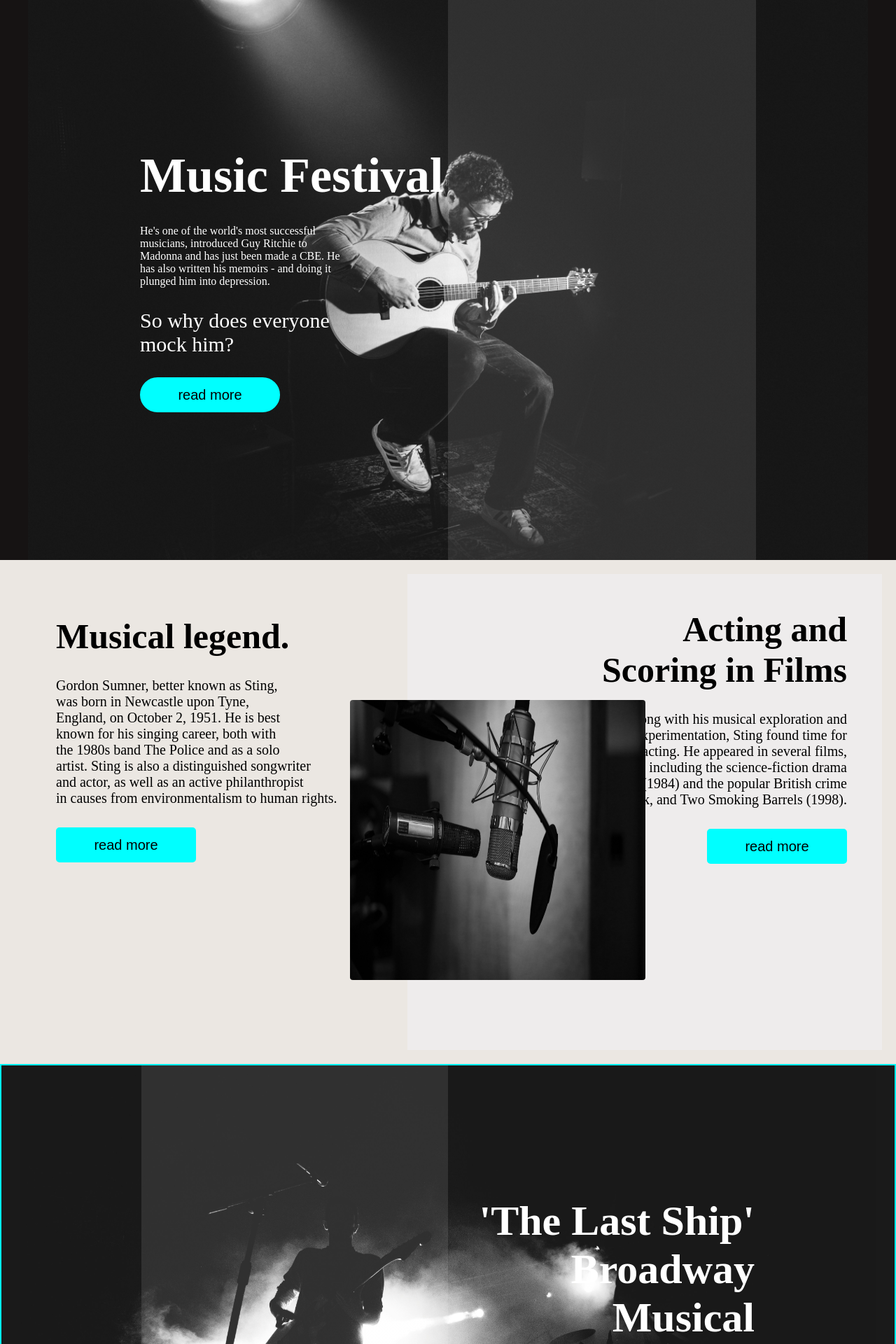
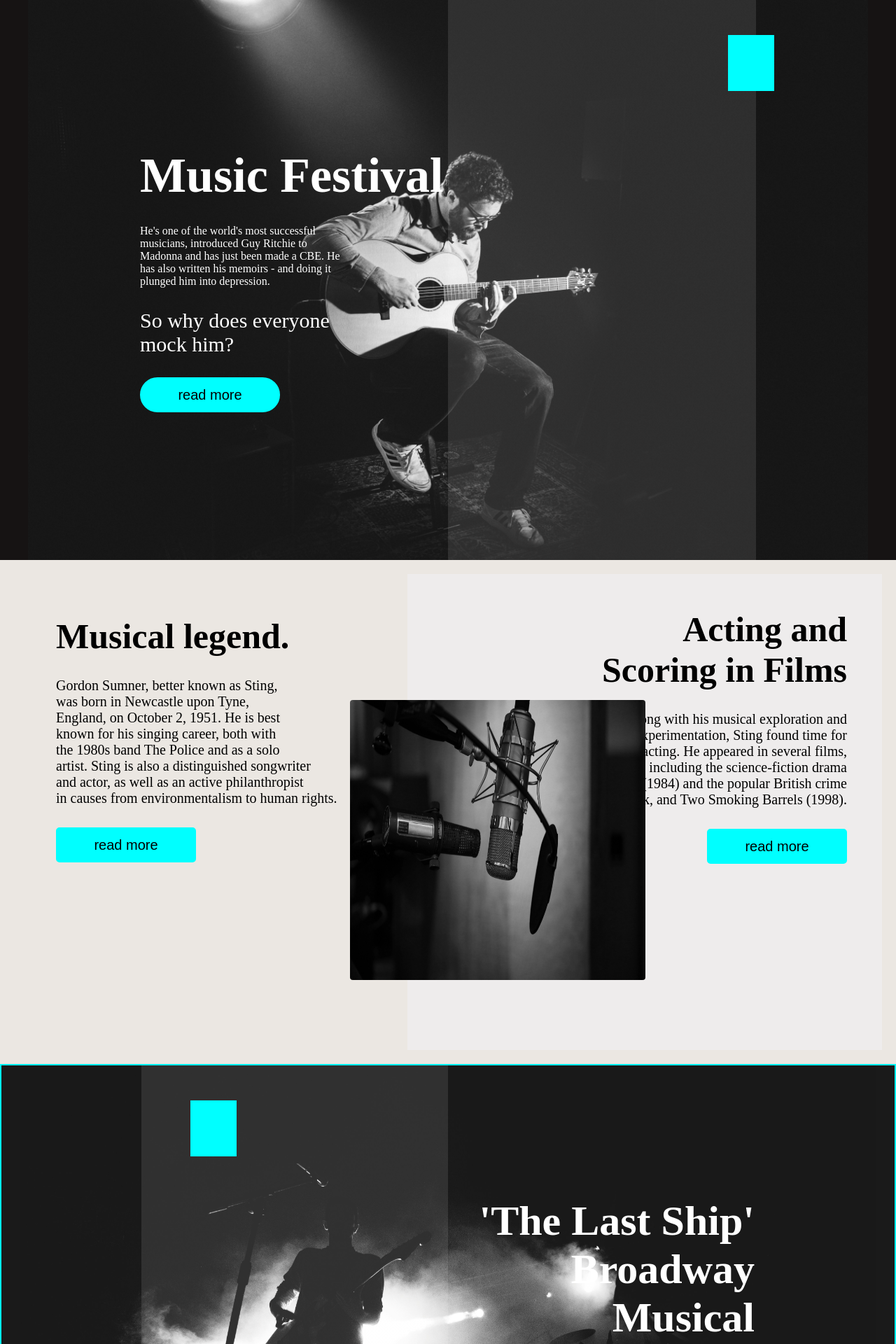
Before and after one commit to Peshala84/acm-web-task, a React (Vite) app: page / in a window 1280 px wide. Shown: the top 1920 px of the page at 70% size. Built offline with nearby package versions, Linux system fonts and the light colour scheme.

Commit message:
chore: Update home page styling and content

```diff
--- a/src/Component/Home/Home.css
+++ b/src/Component/Home/Home.css
@@ -63,10 +63,15 @@
 .home-inside-right{
     width: 50%;
     height: 100vh;
-
    background: linear-gradient(rgba(255, 255, 255, 0.1),rgba(248, 246, 246, 0.1));
-
     margin-right: 200px;
+}
+.home-inside-right-square{
+    width: 15%;
+    height: 10%;
+    margin-top: 50px;
+    margin-left: 400px;
+    background-color: aqua;
 }
 .home1-inside{
     display: flex;
@@ -202,6 +207,13 @@
     background: linear-gradient(rgba(255, 255, 255, 0.1),rgba(248, 246, 246, 0.1));
     margin-left: 200px;
 
+}
+.home2-inside-left-square{
+    width: 15%;
+    height: 10%;
+    margin-top: 50px;
+    margin-left: 70px;
+    background-color: aqua;
 }
 .home2-inside-right{
     width: 50%;
@@ -364,6 +376,13 @@
     background: linear-gradient(rgba(255, 255, 255, 0.1),rgba(248, 246, 246, 0.1));
     margin-right: 200px;
 
+}
+.home4-inside-right-square{
+    width: 15%;
+    height: 10%;
+    margin-top: 50px;
+    margin-left: 400px;
+    background-color: aqua;
 }
 .home5-inside{
     display: flex;
--- a/src/Component/Home/Home.jsx
+++ b/src/Component/Home/Home.jsx
@@ -20,7 +20,7 @@ const Home = () => {
            <button>read more</button>
         </div>
         <div className='home-inside-right'>
-            <div>
+            <div className='home-inside-right-square'>
 
             </div>
         </div>
@@ -64,7 +64,7 @@ const Home = () => {
 
     <div className='home2-inside'>
       <div className='home2-inside-left'>
-        <div>
+        <div className='home2-inside-left-square'>
 
         </div>
 
@@ -119,6 +119,9 @@ const Home = () => {
       </div>
 
       <div className='home4-inside-right'>
+        <div className='home4-inside-right-square'>
+
+        </div>
 
       </div>
     </div>
```
